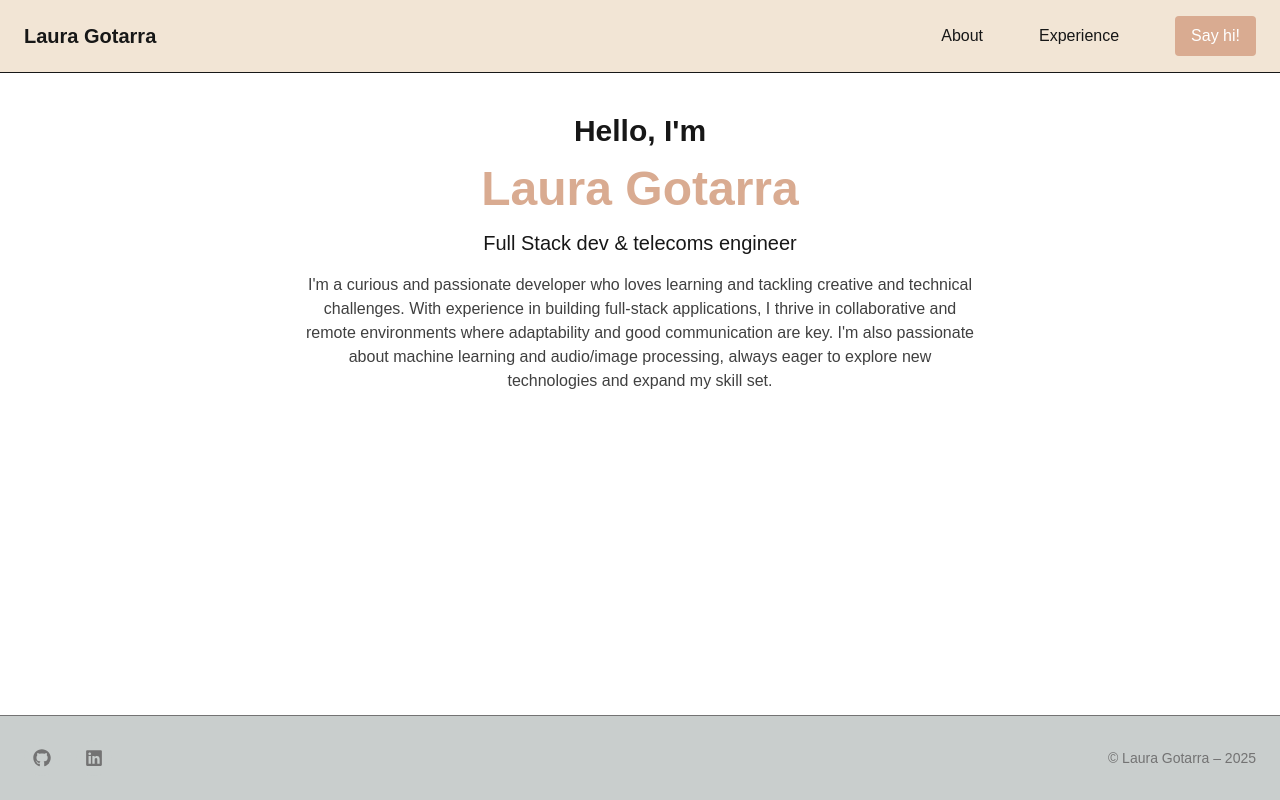
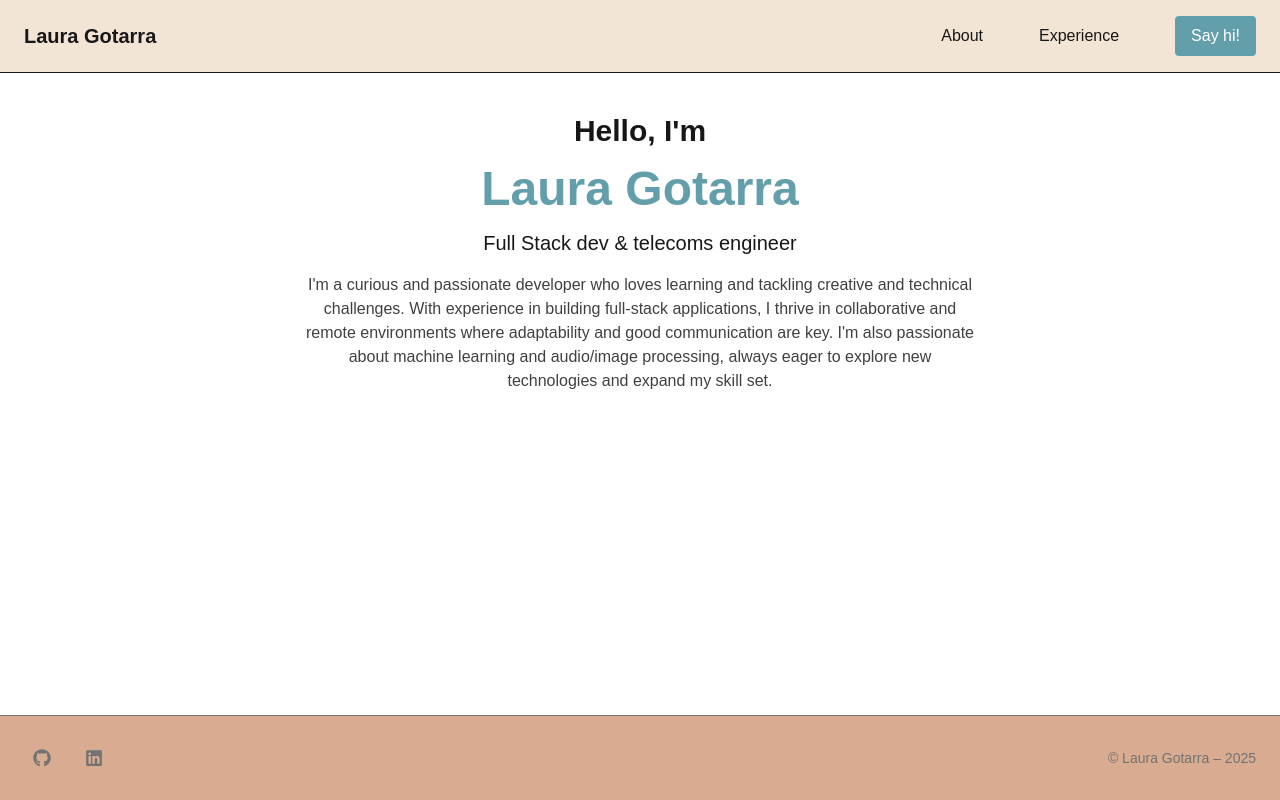
Before and after one commit to lgotarra/portfolio, a Next.js app: page / in a window 1280 px wide. Built offline with nearby package versions, Linux system fonts and the light colour scheme.

Commit message:
wip: multiple palette

```diff
--- a/src/app/globals.css
+++ b/src/app/globals.css
@@ -11,11 +11,17 @@
   --font-sans: var(--font-geist-sans);
   --font-mono: var(--font-geist-mono);
 
-  --color-theme-1: #c9cecd;
+  --color-bgtheme-1: #c9cecd;
+  --color-bgtheme-2: #f2e5d5;
+  --color-bgtheme-3: #d9bca3;
+  --color-bgtheme-4: #d9ab91;
+  --color-bgtheme-5: #f2ddd5;
+
+  --color-theme-1: #d9ab91;
   --color-theme-2: #f2e5d5;
-  --color-theme-3: #d9bca3;
-  --color-theme-4: #d9ab91;
-  --color-theme-5: #f2ddd5;
+  --color-theme-3: #50514f;
+  --color-theme-4: #639fab;
+  --color-theme-5: #84afe6;
 }
 
 @media (prefers-color-scheme: dark) {
```
